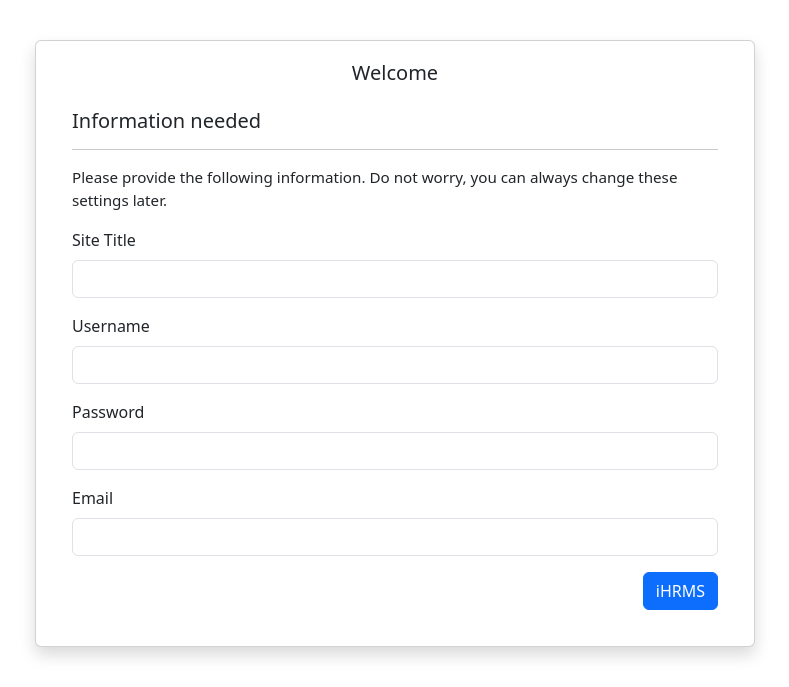
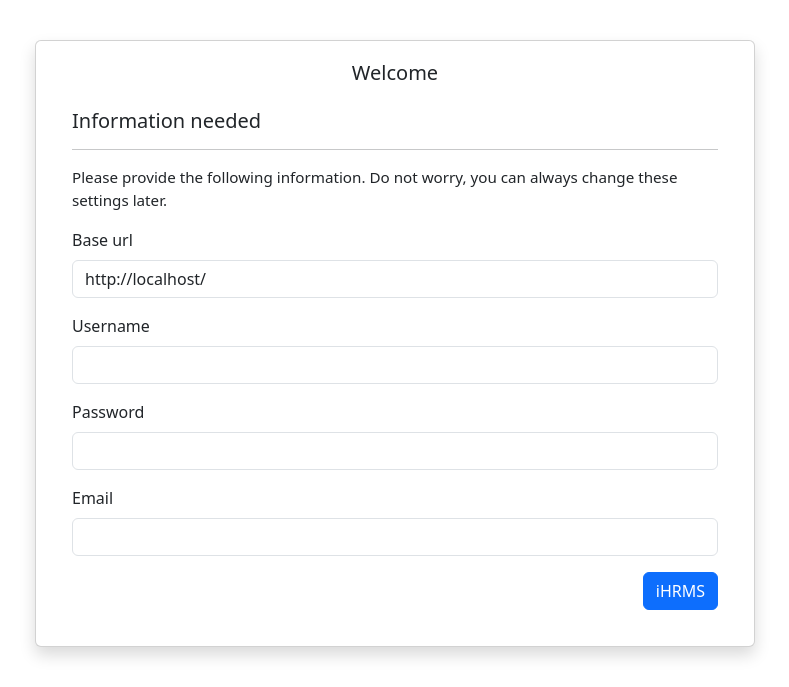
Before and after one commit to bhumikajain-123/config, a PHP site: page /fourth.php in a window 1280 px wide. Shown: the top 687 px of the page, without its empty margins (245-1034 px from the left). Run offline with PHP 8.4, Linux system fonts and the light colour scheme.

Commit message:
Update fourth.php

```diff
--- a/fourth.php
+++ b/fourth.php
@@ -1,3 +1,16 @@
+<?php
+function getFullBaseUrl() {
+    $protocol = (!empty($_SERVER['HTTPS']) && $_SERVER['HTTPS'] !== 'off') ? "https://" : "http://";
+    $host = $_SERVER['HTTP_HOST'];
+    $script = $_SERVER['SCRIPT_NAME'];
+    $folder = str_replace(basename($script), '', $script);
+
+    return $protocol . $host . $folder;
+}
+
+$baseUrl = getFullBaseUrl();
+?>
+
 <!DOCTYPE html>
 <html lang="en">
 
@@ -31,10 +44,11 @@
                             Please provide the following information. Do not worry, you can always change these
                             settings later.
                         </p>
+
                         <form>
                             <div class="mb-3">
-                                <label for="title" class="form-label">Site Title</label>
-                                <input type="text" id="title" name="title" class="form-control" required>
+                                <label for="title" class="form-label">Base url</label>
+                                <input type="text" id="title" name="title" class="form-control" readonly value="<?php echo $baseUrl; ?>" required>
                             </div>
 
                             <div class="mb-3">
```
